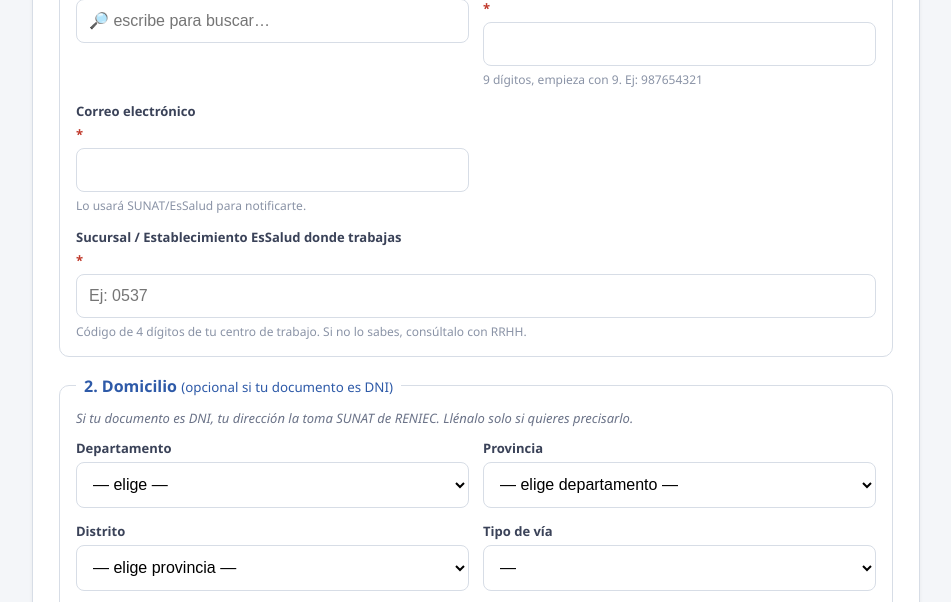
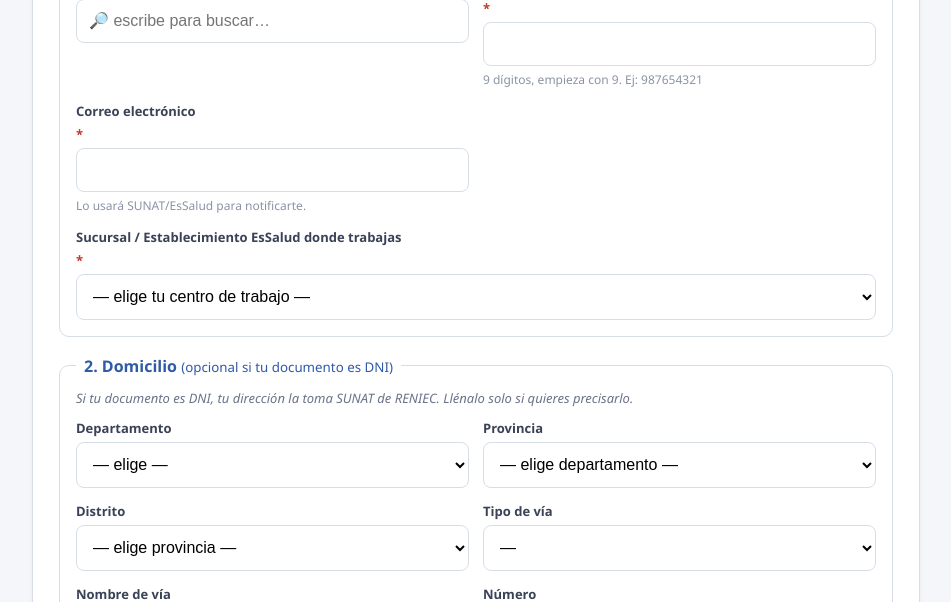
Before and after one commit to keyvigl/essalud-tregistro, a FastAPI app: page / in a window 1280 px wide. Shown: the part 956-1558 px from the top of the page, without its empty margins (164-1115 px from the left). Run offline with FastAPI, Linux system fonts and the light colour scheme; some libraries are stand-ins or nearby versions.

Commit message:
feat: desplegable de sucursales EsSalud en formulario del trabajador

```diff
--- a/app/catalogs.py
+++ b/app/catalogs.py
@@ -36,6 +36,11 @@ def ocupaciones():
 def ocupaciones_essalud():
     """Lista curada de ocupaciones que usa EsSalud (editable)."""
     return _load("ocupaciones_essalud.json")
+
+
+def establecimientos():
+    """Lista de sucursales EsSalud [{codigo, nombre}]. Editar establecimientos.json."""
+    return _load("establecimientos.json")
 
 
 def tabla(tid):
--- /dev/null
+++ b/app/data/establecimientos.json
@@ -0,0 +1,6 @@
+[
+  {"codigo": "0537", "nombre": "Hospital Víctor Lazarte Echegaray - Trujillo"},
+  {"codigo": "0538", "nombre": "Hospital Albrecht - Trujillo"},
+  {"codigo": "0539", "nombre": "Policlínico Virgen de la Puerta - La Esperanza"},
+  {"codigo": "0540", "nombre": "Policlínico Pablo Casals - Moche"}
+]
--- a/app/main.py
+++ b/app/main.py
@@ -75,6 +75,7 @@ def _render_form(request, valores=None, errores=None):
         "cat": cat,
         "departamentos": cat.departamentos(),
         "instituciones": cat.lista_instituciones(),
+        "establecimientos": cat.establecimientos(),
         "v": valores or {},
         "errores": errores or [],
     })
--- a/app/templates/form_trabajador.html
+++ b/app/templates/form_trabajador.html
@@ -85,9 +85,12 @@
         <small class="hint">Lo usará SUNAT/EsSalud para notificarte.</small>
       </label>
       <label class="wide">Sucursal / Establecimiento EsSalud donde trabajas <span class="req">*</span>
-        <input name="cod_establecimiento" id="cod_establecimiento" required maxlength="4" inputmode="numeric"
-               value="{{ v.get('cod_establecimiento', '') }}" placeholder="Ej: 0537">
-        <small class="hint">Código de 4 dígitos de tu centro de trabajo. Si no lo sabes, consúltalo con RRHH.</small>
+        <select name="cod_establecimiento" id="cod_establecimiento" required>
+          <option value="">— elige tu centro de trabajo —</option>
+          {% for e in establecimientos %}
+          <option value="{{ e.codigo }}" {% if v.get('cod_establecimiento')==e.codigo %}selected{% endif %}>{{ e.nombre }}</option>
+          {% endfor %}
+        </select>
       </label>
     </div>
   </fieldset>
```
